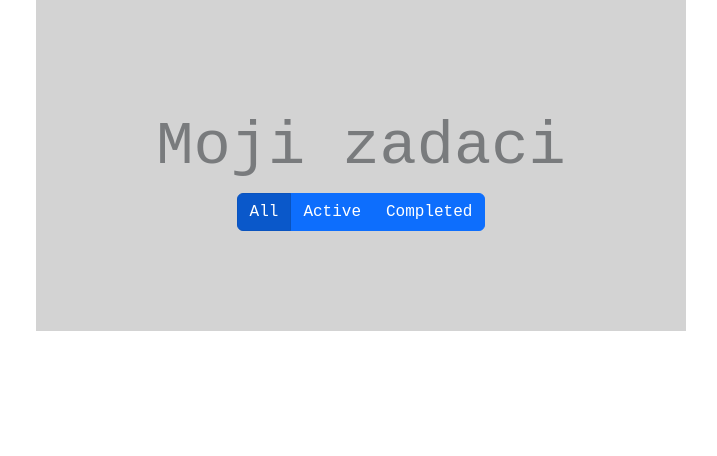
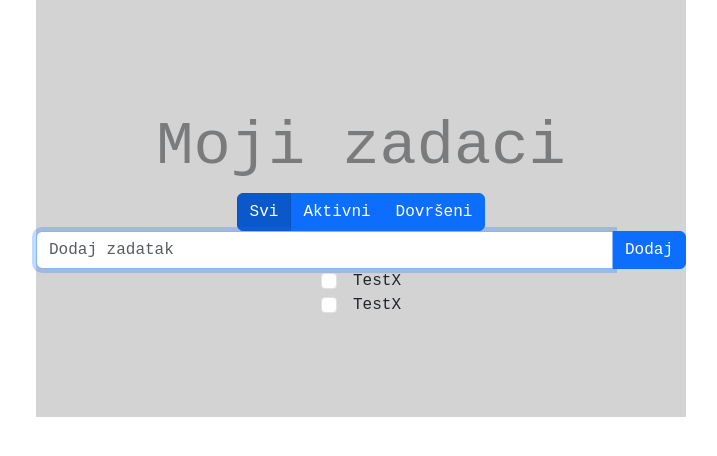
Before and after one commit to XSmileX007/react-todo-app-algebra, a React (Create React App) app: page / in a window 1280 px wide. Shown: the top 456 px of the page, without its empty margins (279-996 px from the left). Built offline with nearby package versions, Linux system fonts and the light colour scheme.

Commit message:
added another control

```diff
--- a/package.json
+++ b/package.json
@@ -7,7 +7,8 @@
     "react": "^18.3.1",
     "react-bootstrap": "^2.10.4",
     "react-dom": "^18.3.1",
-    "react-scripts": "5.0.1"
+    "react-scripts": "5.0.1",
+    "unique-string-generator": "^1.1.1"
   },
   "scripts": {
     "start": "react-scripts start",
--- a/src/App.js
+++ b/src/App.js
@@ -1,21 +1,45 @@
 import { Component } from "react";
 import "./App.css";
 import VisibilityToolbar from "./components/VisibilityToolbar";
+import AddTodoForm from "./components/AddTodoForm";
+
+import { UniqueString } from "unique-string-generator";
+import TodoList from "./components/TodoList";
 
 class App extends Component {
   state = {
     visibility: "all",
+    todos: JSON.parse(localStorage.getItem("todos")) || [],
   };
 
   handleVisibilityChange = (visibility) => {
     this.setState({ visibility });
   };
 
+  handleAddTodo = (vrijednost) => {
+    console.log("proslijedjena vrijednost : " + vrijednost);
+    const { todos } = this.state;
+    const newTodo = {
+      id: UniqueString(),
+      text: vrijednost,
+      completed: false,
+    };
+
+    this.setState({ todos: [...todos, newTodo] });
+  };
+
+  // override componente i metoda se uvijek okida kad se komponenta osvježi (update)
+  componentDidUpdate() {
+    localStorage.setItem("todos", JSON.stringify(this.state.todos));
+  }
+
   render() {
     return (
       <div className="App">
         <header className="header">Moji zadaci</header>
         <VisibilityToolbar></VisibilityToolbar>
+        <AddTodoForm addTodo={this.handleAddTodo}></AddTodoForm>
+        <TodoList></TodoList>
       </div>
     );
   }
--- /dev/null
+++ b/src/components/AddTodoForm.jsx
@@ -0,0 +1,61 @@
+import React, { Component } from "react";
+import { Button, Form, FormControl, InputGroup } from "react-bootstrap";
+
+import PropTypes from "prop-types";
+
+export default class AddTodoForm extends Component {
+  state = {
+    newItem: "",
+  };
+
+  ref = React.createRef();
+
+  handleChange = (evt) => {
+    const newItem = evt.target.value;
+    console.log("setState -> " + newItem);
+    this.setState({ newItem });
+  };
+
+  handleAddTodoClick = (event) => {
+    event.preventDefault();
+    //console.log("Add todo item -> click");
+
+    const { newItem } = this.state;
+    const { addTodo } = this.props;
+
+    // ako je prazno polje, ne radi nista
+    if (!newItem || !newItem.trim()) {
+      return;
+    }
+
+    addTodo(newItem);
+
+    this.setState({ newItem: "" });
+
+    this.ref.current.focus();
+  };
+
+  render() {
+    const { newItem } = this.state;
+    return (
+      <Form>
+        <InputGroup>
+          <FormControl
+            onChange={this.handleChange}
+            value={newItem}
+            placeholder="Dodaj zadatak"
+            autoFocus
+            ref={this.ref}
+          />
+          <Button type="submit" onClick={this.handleAddTodoClick}>
+            Dodaj
+          </Button>
+        </InputGroup>
+      </Form>
+    );
+  }
+}
+
+AddTodoForm.propTypes = {
+  addTodo: PropTypes.func,
+};
--- /dev/null
+++ b/src/components/TodoItem.jsx
@@ -0,0 +1,14 @@
+import { Component } from "react";
+import { Form } from "react-bootstrap";
+
+export default class TodoItem extends Component {
+  render() {
+    return (
+      <div>
+        <Form.Check inline></Form.Check>
+        <span>Test</span>
+        <span>X</span>
+      </div>
+    );
+  }
+}
--- /dev/null
+++ b/src/components/TodoList.js
@@ -0,0 +1,10 @@
+import TodoItem from "./TodoItem";
+
+export default function TodoList() {
+  return (
+    <div>
+      <TodoItem></TodoItem>
+      <TodoItem></TodoItem>
+    </div>
+  );
+}
--- a/src/components/VisibilityToolbar.js
+++ b/src/components/VisibilityToolbar.js
@@ -4,13 +4,13 @@ export default function VisibilityToolbar() {
   return (
     <ToggleButtonGroup type="radio" name="visibility" defaultValue={"all"}>
       <ToggleButton id="1" value="all">
-        All
+        Svi
       </ToggleButton>
       <ToggleButton id="2" value="active">
-        Active
+        Aktivni
       </ToggleButton>
       <ToggleButton id="3" value="completed">
-        Completed
+        Dovršeni
       </ToggleButton>
     </ToggleButtonGroup>
   );
```
Also changed, not shown: src/logo.svg (deleted), 1 other file (tests, documents, lock files or other folders).
